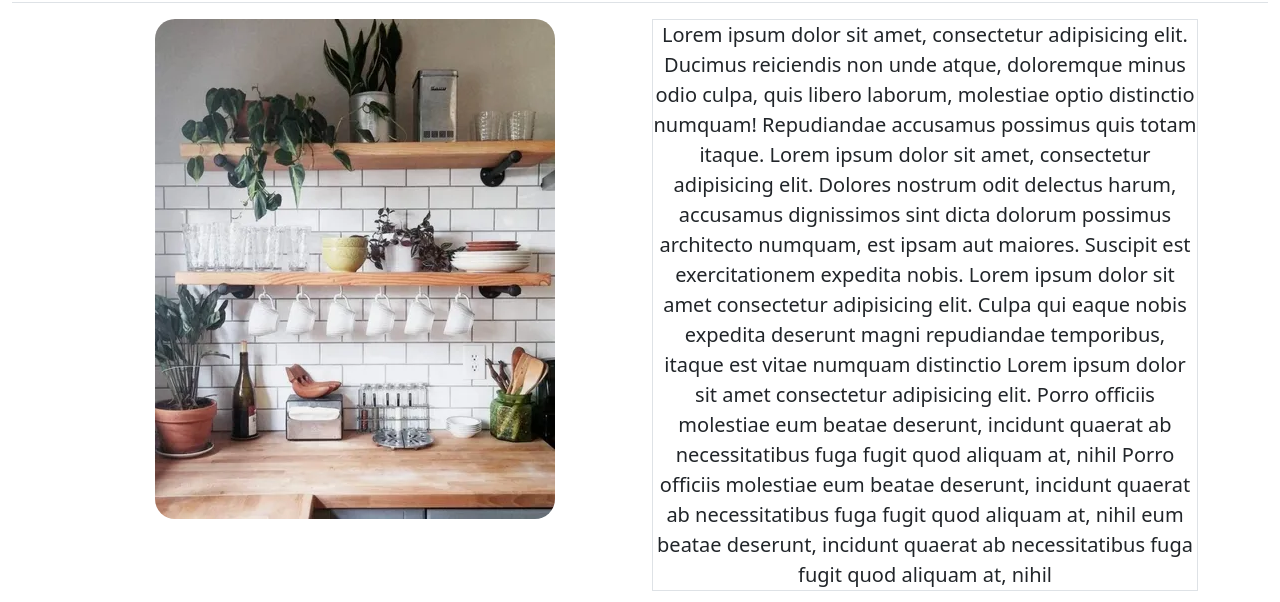
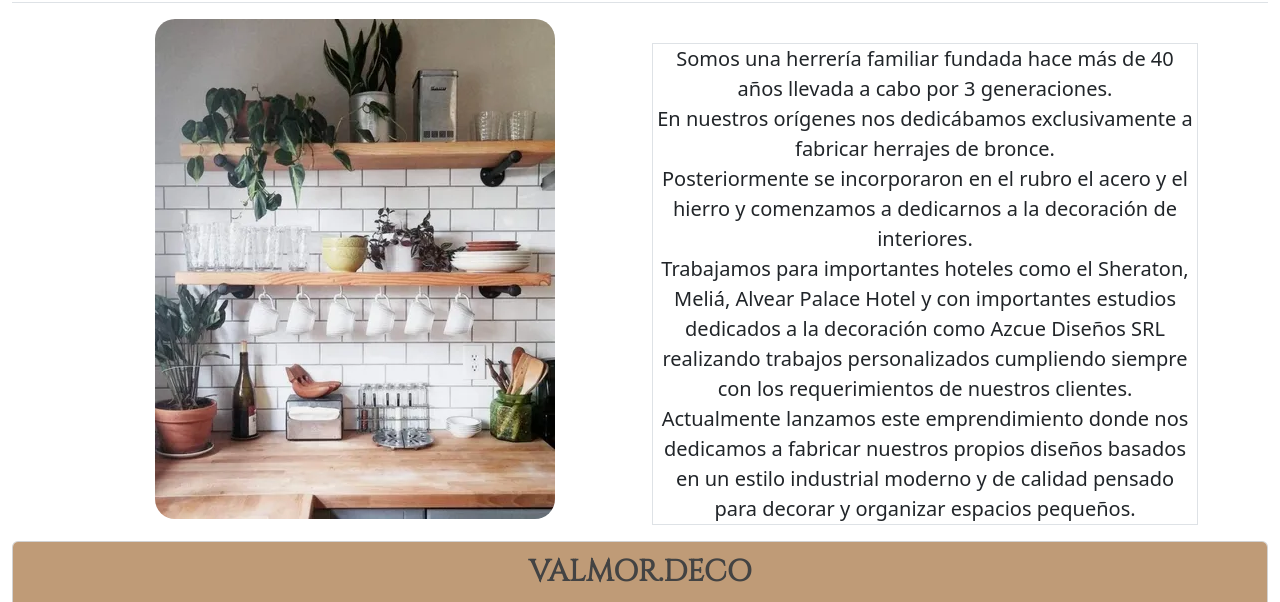
Before and after one commit to Nati92mazzeo/preentrega3mazzeo, a plain HTML site: page html/quienessomos.html in a window 1280 px wide. Shown: the part 198-800 px from the top of the page. Drawn offline with nearby package versions, Linux system fonts and the light colour scheme; a web font is replaced by a local one.

Commit message:
terminado

```diff
--- a/html/quienessomos.html
+++ b/html/quienessomos.html
@@ -64,19 +64,13 @@
 
     </div>
     <div data-aos="fade-left" class= " col-xl-6 col-md-12 col-sm-12 col-xs-12">
-      <p class="border parrafo ">Lorem ipsum dolor sit amet, consectetur adipisicing elit. Ducimus reiciendis
-        non unde
-        atque,
-        doloremque minus odio culpa, quis libero laborum, molestiae optio distinctio numquam! Repudiandae
-        accusamus possimus quis totam itaque. Lorem ipsum dolor sit amet, consectetur adipisicing elit.
-        Dolores nostrum odit delectus harum, accusamus dignissimos sint dicta dolorum possimus architecto
-        numquam, est ipsam aut maiores. Suscipit est exercitationem expedita nobis. Lorem ipsum dolor sit
-        amet consectetur adipisicing elit. Culpa qui eaque nobis expedita deserunt magni repudiandae
-        temporibus, itaque est vitae numquam distinctio Lorem ipsum dolor sit amet consectetur adipisicing elit. Porro
-        officiis molestiae eum beatae deserunt, incidunt quaerat ab necessitatibus fuga fugit quod aliquam at, nihil
-        Porro
-        officiis molestiae eum beatae deserunt, incidunt quaerat ab necessitatibus fuga fugit quod aliquam at, nihil
-        eum beatae deserunt, incidunt quaerat ab necessitatibus fuga fugit quod aliquam at, nihil
+      <p class="border parrafo mt-4">
+        Somos una herrería familiar fundada hace más de 40 años llevada a cabo por 3 generaciones. <br>
+         En nuestros orígenes nos dedicábamos exclusivamente a fabricar herrajes de bronce. <br>
+Posteriormente se incorporaron en el rubro el acero y el hierro y comenzamos a dedicarnos a la decoración de interiores. <br>
+ Trabajamos para importantes hoteles como el Sheraton, Meliá, Alvear Palace Hotel y con importantes estudios dedicados a la decoración como Azcue Diseños SRL realizando trabajos personalizados cumpliendo siempre con los requerimientos de nuestros clientes. <br>
+Actualmente lanzamos este emprendimiento donde nos dedicamos a fabricar nuestros propios diseños basados en un estilo industrial moderno y de calidad pensado para decorar y organizar espacios pequeños.
+
          </p>
     </div>
   </div>
```
